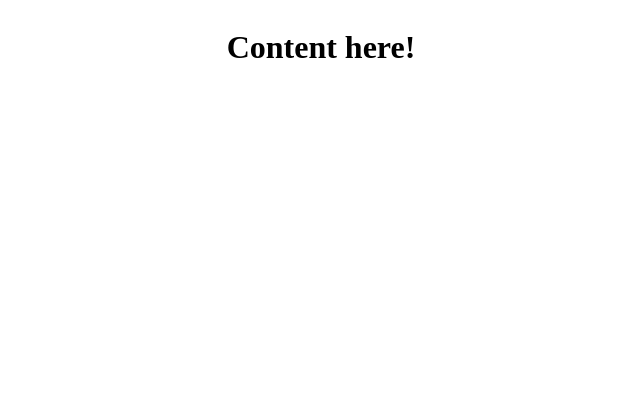
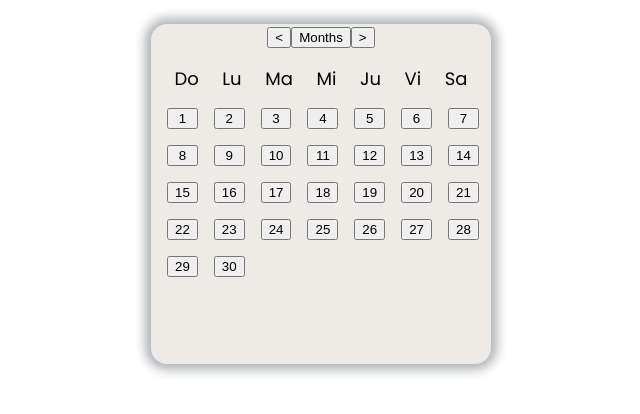
Before and after one commit to Juans-ochoa/react-interfaces, a React (Create React App) app: page / in a window 1280 px wide. Shown: the top 414 px of the page, without its empty margins (295-935 px from the left). Built offline with nearby package versions, Linux system fonts and the light colour scheme.

Commit message:
Define the funcitons to generate the days, months and years

```diff
--- a/src/App.js
+++ b/src/App.js
@@ -1,4 +1,5 @@
-import React, { useState } from "react";
+import React from "react";
+import DatePicker from "./components/datePicker/DatePicker";
 
 const App = () => {
   return (
@@ -11,7 +12,7 @@ const App = () => {
         textAlign: "center",
       }}
     >
-      <h1>Content here!</h1>
+      <DatePicker />
     </div>
   );
 };
--- /dev/null
+++ b/src/components/datePicker/Calendar.js
@@ -0,0 +1,69 @@
+class Calendar {
+  constructor() {
+    this.currentDate = new Date();
+    this.currentYear = this.currentDate.getFullYear();
+    this.currentMonth = this.currentDate.getMonth();
+    this.currentWeekDay = this.currentDate.getUTCDay();
+    this.currentMonthDay = this.currentDate.getDay();
+
+    this.years = [];
+    this.months = [
+      { id: 0, name: "enero" },
+      { id: 1, name: "febrero" },
+      { id: 2, name: "marzo" },
+      { id: 3, name: "abril" },
+      { id: 4, name: "mayo" },
+      { id: 5, name: "junio" },
+      { id: 6, name: "julio" },
+      { id: 7, name: "agosto" },
+      { id: 8, name: "septiembre" },
+      { id: 9, name: "octubre" },
+      { id: 10, name: "noviembre" },
+      { id: 11, name: "diciembre" },
+    ];
+    this.weekDays = [
+      { id: 0, name: "Do" },
+      { id: 1, name: "Lu" },
+      { id: 2, name: "Ma" },
+      { id: 3, name: "Mi" },
+      { id: 4, name: "Ju" },
+      { id: 5, name: "Vi" },
+      { id: 6, name: "Sa" },
+    ];
+    this.mothDays = [];
+
+    this.selectYear = null;
+    this.selectWeekDay = null;
+    this.selectMonthDay = null;
+
+    this.generateYears();
+    this.generateMonthDays();
+  }
+
+  generateYears(year = null) {
+    this.years = Array.from({ length: 13 }).map(
+      (_, i) => (year || this.currentYear) - 6 + i
+    );
+  }
+
+  generateMonthDays(year, month) {
+    year = year || this.currentYear;
+    month = month >= 0 ? month : this.currentMonth;
+    if (month === 11) {
+      month = 0;
+      year++;
+    } else {
+      month++;
+    }
+
+    const numberDays = new Date(year, month, 0).getDate();
+    this.mothDays = Array.from({ length: numberDays }).map((_, i) => ({
+      id: i + 1,
+      number: i + 1,
+      weekDay: new Date(year, month - 1, i + 1).getDay(),
+      month: month - 1,
+    }));
+  }
+}
+
+export default new Calendar();
--- /dev/null
+++ b/src/components/datePicker/DatePicker.js
@@ -0,0 +1,51 @@
+import React, { useState } from "react";
+import "./styles.css";
+import Calendar from "./Calendar";
+
+const DatePicker = () => {
+  const [showYears, setShowYears] = useState(false);
+  const [showMonths, setShowMonths] = useState(false);
+  const [showDays, setShowDays] = useState(true);
+
+  return (
+    <article className="calendar">
+      <header className="calendar__header">
+        <button>&#60;</button>
+        <button>Months</button>
+        <button>&#62;</button>
+      </header>
+      <section className="calendar__body">
+        <ul className="calendar__days">
+          {Calendar.weekDays.map((day) => (
+            <li key={day.id} className="calendar__nameWeek">
+              {day.name}
+            </li>
+          ))}
+        </ul>
+        {showDays && (
+          <div className="calendar__month_days">
+            {Calendar.mothDays.map(({ number }) => (
+              <button key={number}>{number}</button>
+            ))}
+          </div>
+        )}
+        {showMonths && (
+          <div className="calendar__months">
+            {Calendar.months.map(({ id, name }) => (
+              <button key={id}>{name}</button>
+            ))}
+          </div>
+        )}
+        {showYears && (
+          <div className="calendar__years">
+            {Calendar.years.map((year) => (
+              <button key={year}>{year}</button>
+            ))}
+          </div>
+        )}
+      </section>
+    </article>
+  );
+};
+
+export default DatePicker;
--- /dev/null
+++ b/src/components/datePicker/styles.css
@@ -0,0 +1,53 @@
+@import url("https://fonts.googleapis.com/css2?family=Poppins:wght@400;600;700&display=swap");
+
+article.calendar {
+  display: flex;
+  flex-direction: column;
+  position: relative;
+  width: 340px;
+  height: 340px;
+  margin: 1rem auto;
+  font-family: "Poppins", sans-serif;
+  border: 0;
+  border-radius: 1em;
+  box-shadow: 0 0 11px 6px rgb(177, 179, 183);
+  background-color: #eeebe7;
+}
+
+ul.calendar__days {
+  display: flex;
+  justify-content: space-evenly;
+  width: 100%;
+  height: auto;
+  padding: 0;
+  list-style: none;
+}
+
+li.calendar__nameWeek {
+  font-size: 18px;
+  cursor: default;
+}
+
+div.calendar__month_days {
+  display: grid;
+  grid-template-columns: repeat(7, 1fr);
+  grid-template-rows: repeat(5, 1fr);
+  gap: 1rem;
+  margin: 1rem;
+}
+
+div.calendar__months {
+  display: grid;
+  grid-template-columns: repeat(3, 1fr);
+  grid-template-rows: repeat(3, 1fr);
+  gap: 1rem;
+  margin: 1rem;
+}
+
+div.calendar__years {
+  display: grid;
+  grid-template-columns: repeat(4, 1fr);
+  grid-template-rows: repeat(4, 1fr);
+  gap: 1rem;
+  margin: 1rem;
+}
```
